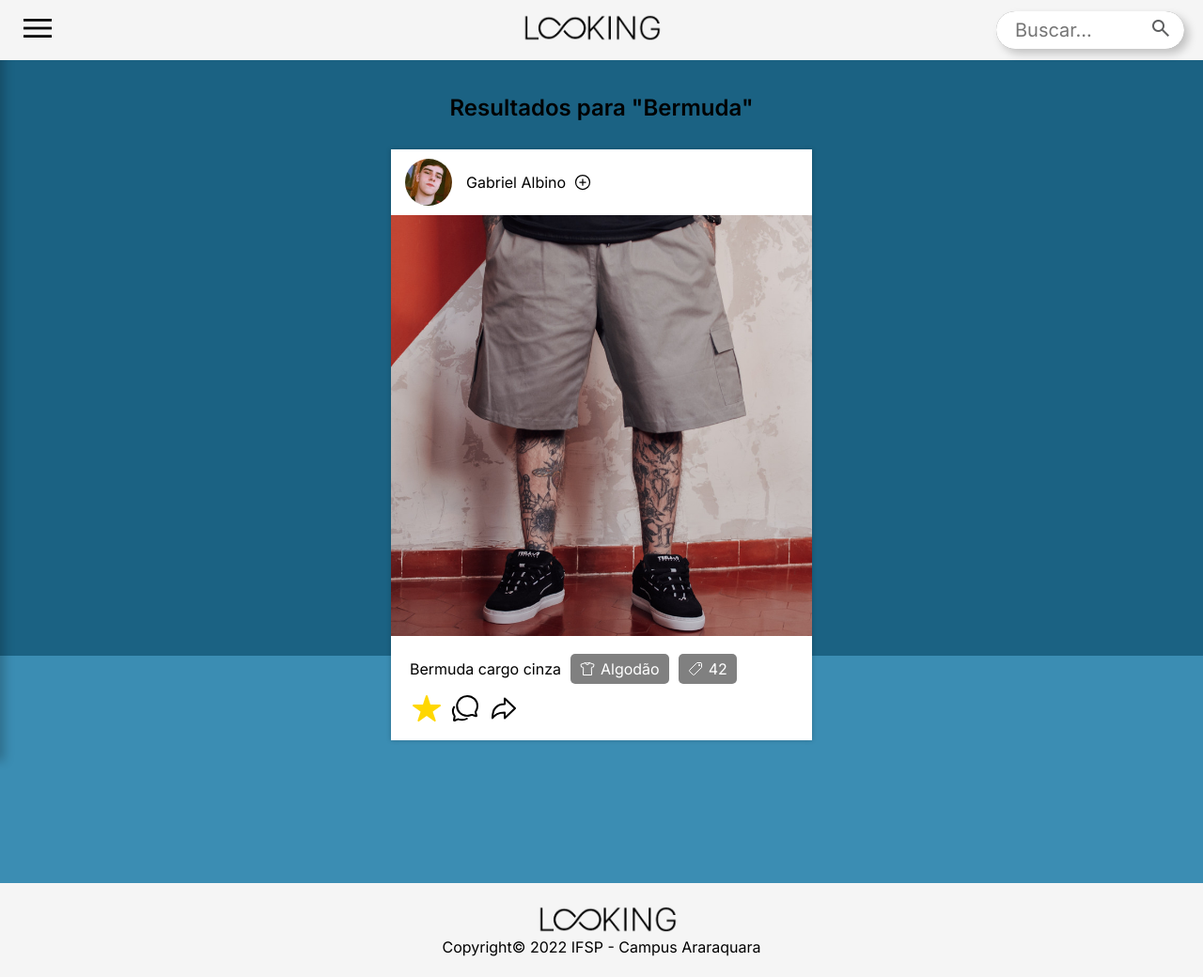
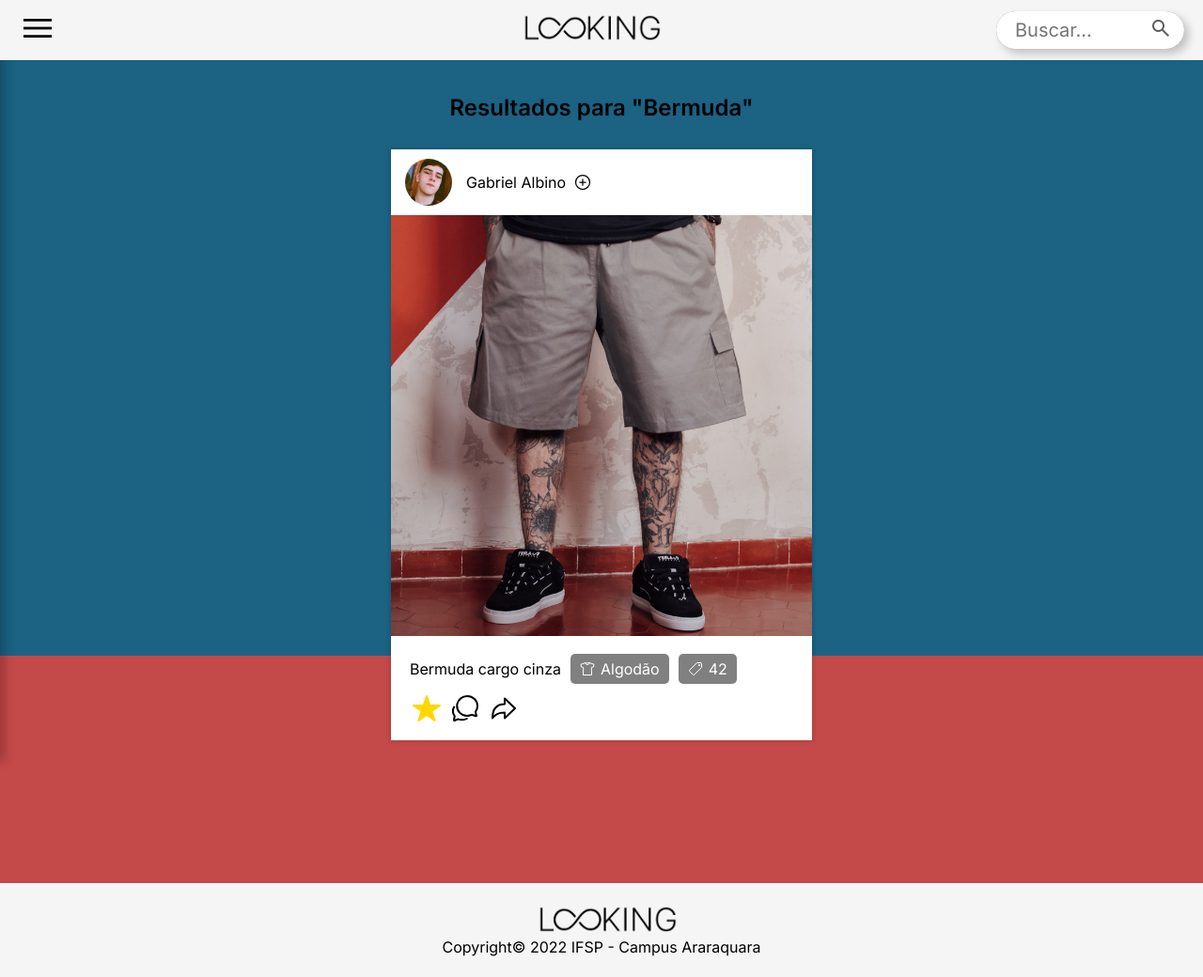
Before and after one commit to AnaJuliaJeronymoFernandes/Projeto-Looking, a PHP site: page /SRC/buscafavorito.php in a window 1280 px wide. Shown: the whole page at 94% size. Run offline with PHP 8.4, Linux system fonts and the light colour scheme.

Commit message:
Update style.css

```diff
--- a/backupPrototipoAtualizadoComLoginE_Cadastro/assets/css/style.css
+++ b/backupPrototipoAtualizadoComLoginE_Cadastro/assets/css/style.css
@@ -698,7 +698,7 @@ main{
 
 /*-----INÍCIO-----*/
 .inicio{
-    background-color: #3B8DB3;
+    background-color: #c44949;
 }
 
 .logado .navbar{
```
